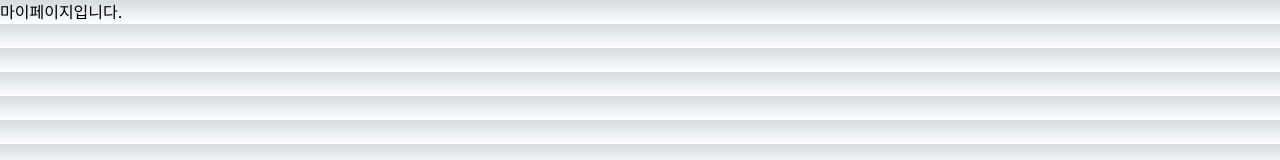
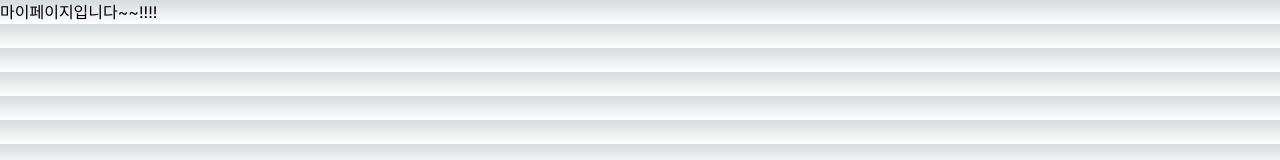
Before and after one commit to wonjangnimsamgyetang-team3/test, a Next.js app: page /mypage in a window 1280 px wide. Shown: the top 160 px of the page. Built offline with nearby package versions, Linux system fonts and the light colour scheme.

Commit message:
[feat/#7] - mypage 폴더 내 page.tsx 생성

```diff
--- a/src/app/mypage/page.tsx
+++ b/src/app/mypage/page.tsx
@@ -1,7 +1,7 @@
 import React from 'react';
 
 const myPage = () => {
-  return <div>마이페이지입니다.</div>;
+  return <div>마이페이지입니다~~!!!!</div>;
 };
 
 export default myPage;
```
